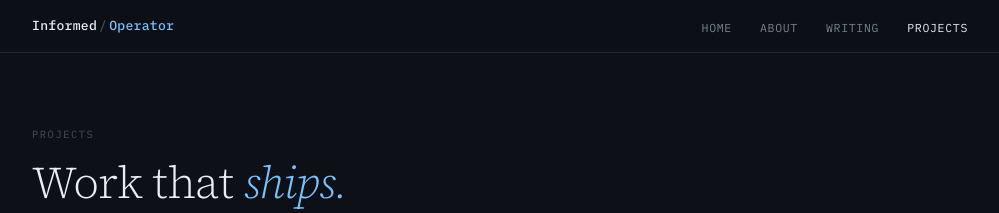
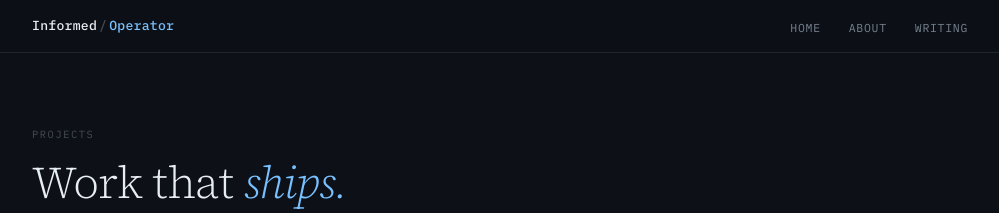
Before and after one commit to informed-operator/informed-operator-site, a Jekyll site: the page built from projects.html, in a window 1280 px wide and 964 px high. Shown: the top 213 px of the window, without its empty margins (140-1139 px from the left). Built offline with Jekyll 4.4.1, drawn with Linux system fonts in a browser that asks for light colours.

Commit message:
projects section taking a nap

```diff
--- a/_layouts/default.html
+++ b/_layouts/default.html
@@ -18,7 +18,7 @@
       <li><a href="{{ '/' | relative_url }}" {% if page.url == '/' %}class="active"{% endif %}>Home</a></li>
       <li><a href="{{ '/about/' | relative_url }}" {% if page.url contains '/about' %}class="active"{% endif %}>About</a></li>
       <li><a href="{{ '/writing/' | relative_url }}" {% if page.url contains '/writing' %}class="active"{% endif %}>Writing</a></li>
-      <li><a href="{{ '/projects/' | relative_url }}" {% if page.url contains '/projects' %}class="active"{% endif %}>Projects</a></li>
+      <!-- <li><a href="{{ '/projects/' | relative_url }}" {% if page.url contains '/projects' %}class="active"{% endif %}>Projects</a></li> -->
     </ul>
   </div>
 </nav>
--- a/index.html
+++ b/index.html
@@ -35,7 +35,7 @@
       </div>
     </section>
 
-    <section class="section">
+    <!-- <section class="section">
       <div class="section-head">
         <span class="section-title">Projects</span>
         <a href="{{ '/projects/' | relative_url }}" class="section-more">All projects →</a>
@@ -53,7 +53,7 @@
         </div>
         {% endfor %}
       </div>
-    </section>
+    </section> -->
 
   </div>
 </main>
```
